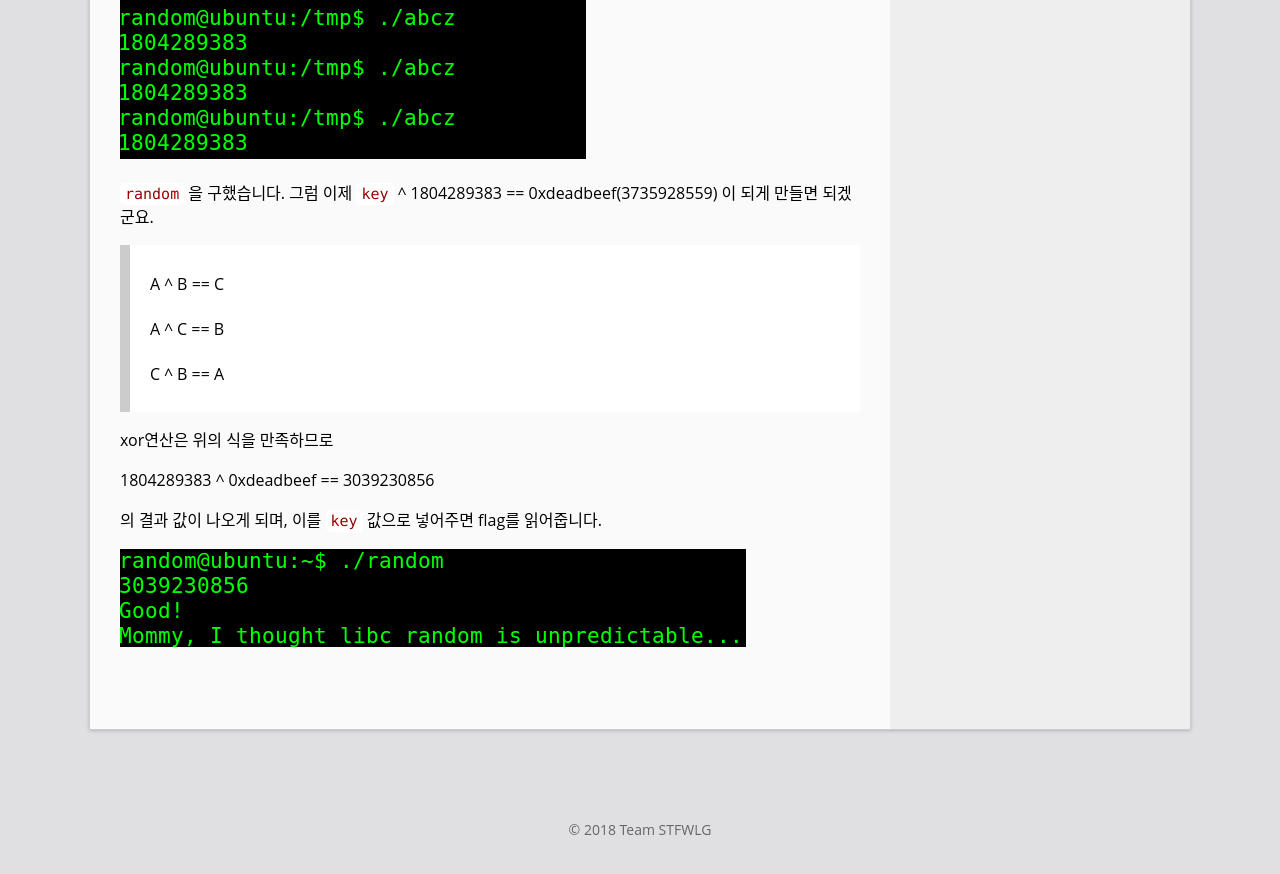
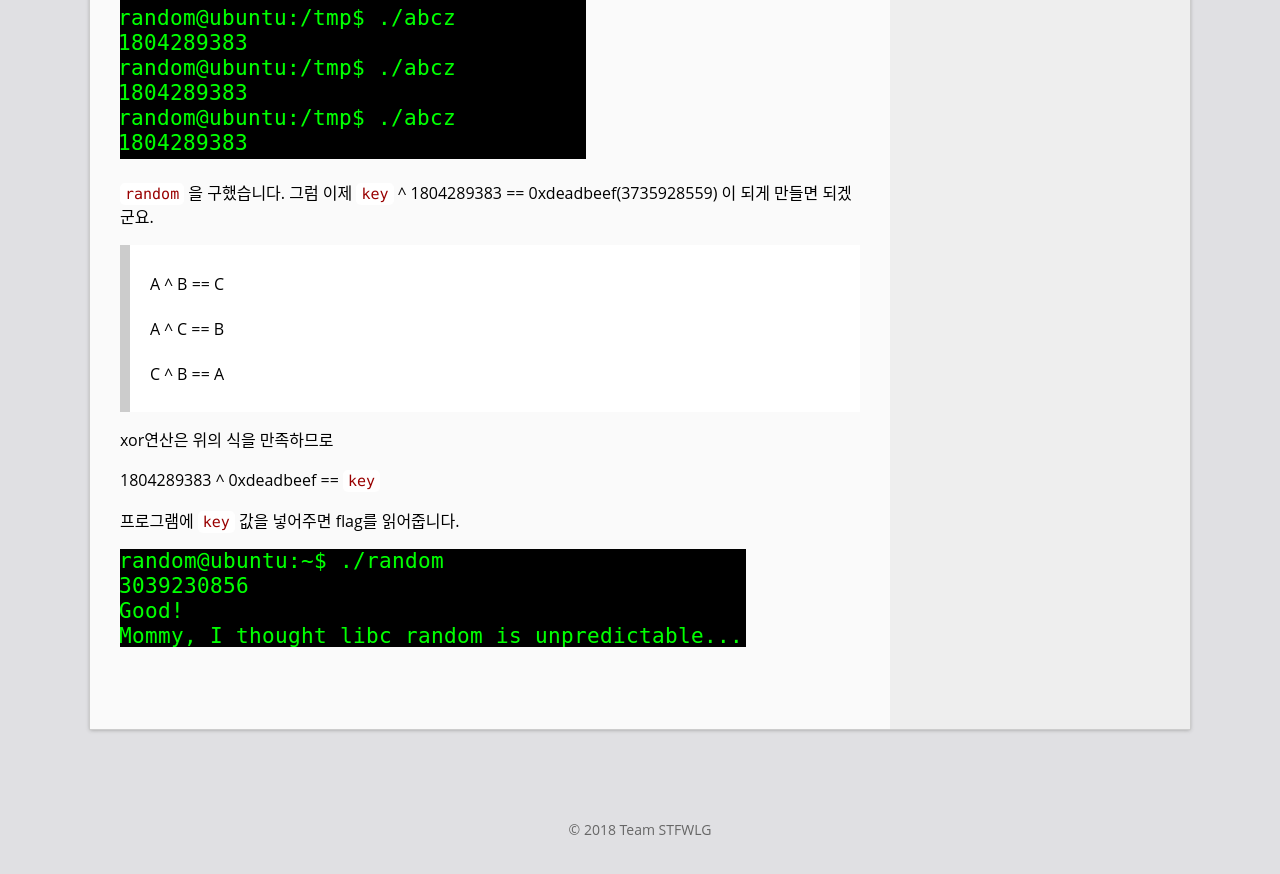
Before and after one commit to UnKN0wnName/stfwlg.github.io, a Jekyll site: the page built from _posts/2018-06-25-[pwnable.kr]_random_풀이.md, in a window 1280 px wide and 900 px high, scrolled down 1512 px. Shown: the top 874 px of the window. Built offline with Jekyll 4.4.1, drawn with Linux system fonts in a browser that asks for light colours; comment, search, counter and statistics services are not loaded.

Commit message:
Update 2018-06-25-[pwnable.kr]_random_풀이.md

```diff
--- a/_posts/2018-06-25-[pwnable.kr]_random_풀이.md
+++ b/_posts/2018-06-25-[pwnable.kr]_random_풀이.md
@@ -61,8 +61,8 @@ int main()
 
 xor연산은 위의 식을 만족하므로
 
-1804289383 ^ 0xdeadbeef == 3039230856
+1804289383 ^ 0xdeadbeef == `key`
 
-의 결과 값이 나오게 되며, 이를 `key` 값으로 넣어주면 flag를 읽어줍니다.
+프로그램에 `key` 값을 넣어주면 flag를 읽어줍니다.
 
 ![flag](/pic/pwnable_kr/random/rand_flag.png)
```
